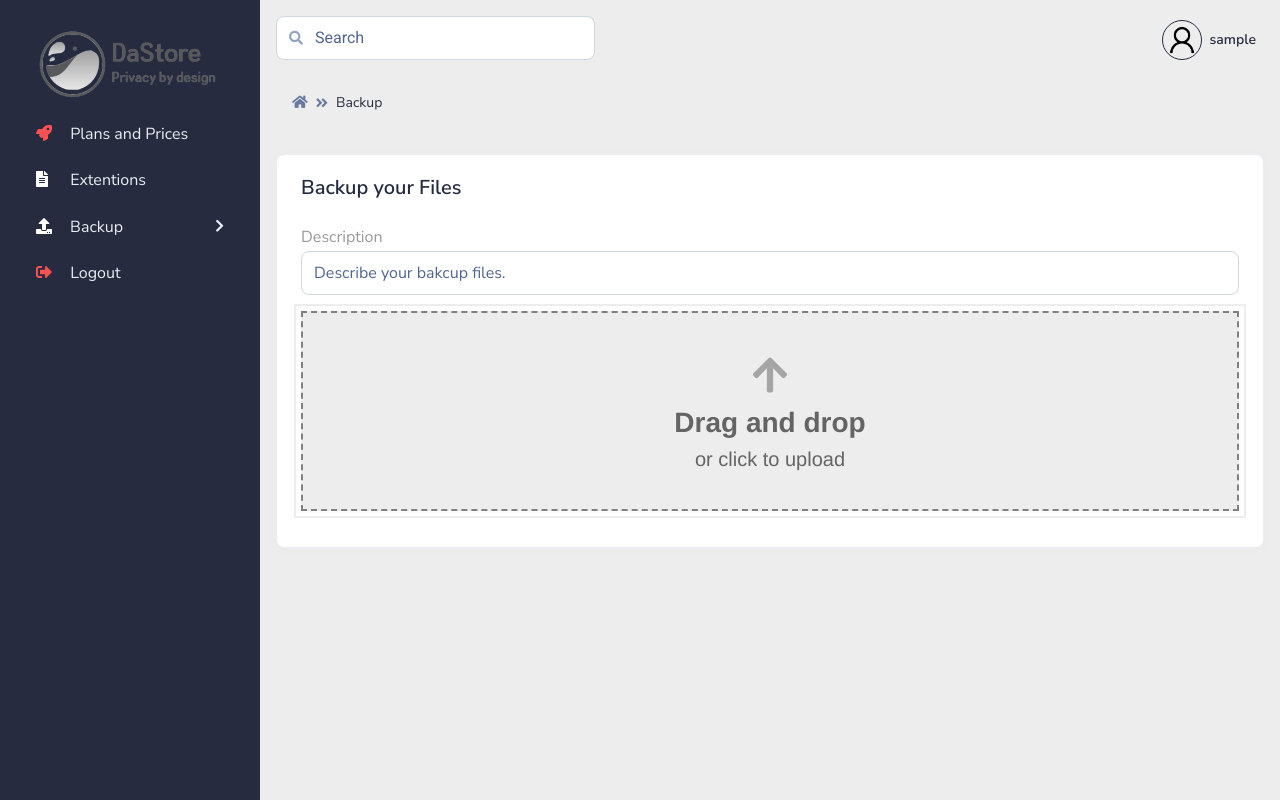
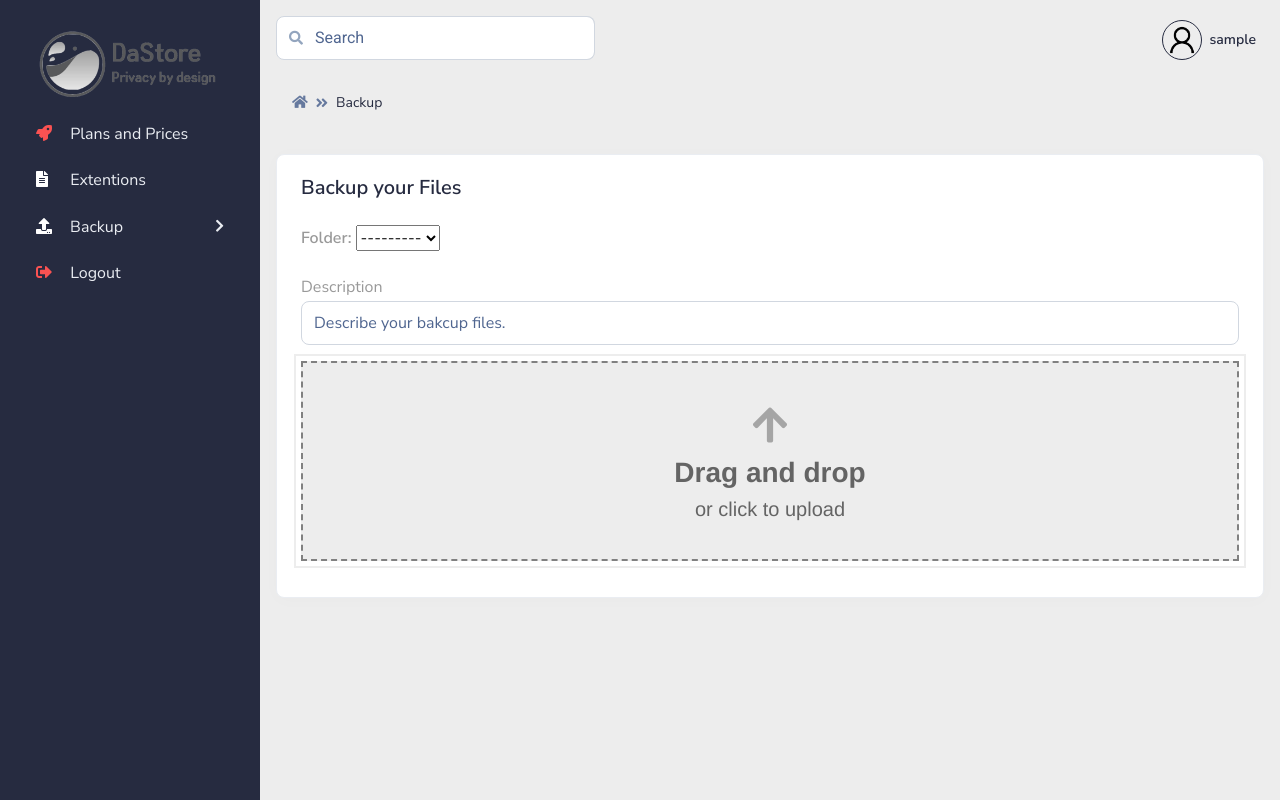
Before and after one commit to ibouzidi/dj_dastore, a Django app: page /backup/ in a window 1280 px wide. Run offline with Django 3.2, Linux system fonts and the light colour scheme; the visitor is signed in with stand-in values (Sample User, id 1); data comes from the database, SQL or seed files in the repository; data that the repository does not hold is empty; some libraries are stand-ins or nearby versions.

Commit message:
added folders when uploading files.

```diff
--- a/extbackup/forms.py
+++ b/extbackup/forms.py
@@ -3,9 +3,11 @@
 
 
 class FileForm(forms.ModelForm):
+    folder = forms.ModelChoiceField(queryset=Folder.objects.all(),
+                                    required=False)
     class Meta:
         model = File
-        fields = ('file', 'description',)
+        fields = ('file', 'description', 'folder')
         widgets = {
             'file': forms.FileInput(attrs={'class': 'dragAndUploadManual',
                                            'id': 'myDragElement',
@@ -16,6 +18,7 @@
                                     'class': 'form-control '
                                              'form-form shadow-none',
                                                   'id': 'file-description'}),
+
         }
 
 
--- a/extbackup/models.py
+++ b/extbackup/models.py
@@ -26,5 +26,6 @@ class File(models.Model):
     content = models.JSONField()
     uploaded_at = models.DateTimeField(auto_now_add=True)
 
+
     def __str__(self):
         return self.name
--- a/extbackup/templates/extbackup/upload.html
+++ b/extbackup/templates/extbackup/upload.html
@@ -167,6 +167,9 @@
                     <form enctype="multipart/form-data" method="post" action="">
                         {% csrf_token %}
                         <p>
+                           {{ form.folder.label_tag }} {{ form.folder }}
+                        </p>
+                        <p>
                             {{ form.description.label  }}
                             {{ form.description }}
                         </p>
@@ -303,8 +306,13 @@
                         } else {
                             data.append( 'file', files[i] );
                             var fileDescription = $('#file-description').val();
+                            var folder = $('#id_folder').val();
+                            console.log(folder)
                             if (fileDescription.trim() !== '') {
                                 data.append('description', fileDescription.trim());
+                            }
+                            if (folder.trim() !== '') {
+                                data.append('folder', folder);
                             }
                             filesTotalSize += files[i].size;
                         }
@@ -319,7 +327,6 @@
                         s.message( 'Only ' + s.maxFiles + ' ' + filePlural + ' allowed.', 1, dropElement, '', s );
                         return 'failed';
                     } else {
-
                         return data;
                     }
                 },
--- a/extbackup/views.py
+++ b/extbackup/views.py
@@ -40,38 +40,6 @@ class BackupUploadView(View):
         form = FileForm(request.POST, request.FILES)
         if form.is_valid():
             files = request.FILES.getlist('file')
-            # Check if any file extension is not supported
-            unsupported_files = []
-            mime = magic.Magic(mime=True)
-            for file in files:
-                if os.path.exists(file.name):
-                    mime_type = mime.from_file(file.name)
-                    if not SupportedExtension.objects.filter(
-                            extension=mime_type).exists():
-                        unsupported_files.append(file.name)
-                else:
-                    print(f"{file.name} path does not exist")
-            # Return error if any file extension is not supported
-            if unsupported_files:
-                return JsonResponse({
-                    'message': f"File type is not supported for files: "
-                               f"{', '.join(unsupported_files)}",
-                }, status=400)
-
-            # Check remaining storage limit for all files combined
-            user_account = request.user
-            storage_limit = user_account.subscription_plan.storage_limit \
-                if user_account.subscription_plan else 0
-            total_size = sum(file.size for file in files)
-            remaining_storage = calculate_storage_remaining(total_size,
-                                                            user_account,
-                                                            storage_limit)
-            # Return error if storage limit is exceeded
-            if remaining_storage < 0:
-                return JsonResponse({
-                    'message': f"Your plan storage limit of {storage_limit:.1f}"
-                               f" GB has been reached.",
-                }, status=400)
             try:
                 file_contents = extract_file_contents(files)
             except Exception as e:
@@ -98,10 +66,14 @@ class BackupUploadView(View):
 
             request.user.storage_usage += total_size
             request.user.save()
-
+            selected_folder = form.cleaned_data.get('folder')
+            print("selected_folder")
+            print(selected_folder)
             new_file = File(
                 user=request.user,
+                name=folder_name.split("/")[-1],
                 file=folder_name.split("/")[-1],
+                folder=selected_folder,
                 description=form.cleaned_data['description'],
                 size=total_size,
                 content=file_contents,
--- a/templates/snippets/sidebare.html
+++ b/templates/snippets/sidebare.html
@@ -85,10 +85,10 @@
                                                              href="{% url 'folder:folder_create' %}"><span><span
                                             class="fas fa-table"></span> Create folder</span></a>
                                     </li>
-{#                                    <li class="nav-item "><a class="nav-link"#}
-{#                                                             href="{% url 'extbackup:folder_contents' %}"><span><span#}
-{#                                            class="fas fa-table"></span> folder List</span></a>#}
-{#                                    </li>#}
+                                    <li class="nav-item "><a class="nav-link"
+                                                             href="{% url 'folder:folder_list' %}"><span><span
+                                            class="fas fa-table"></span> folder List</span></a>
+                                    </li>
                                     <li class="nav-item "><a class="nav-link"
                                                              href="{% url 'extbackup:backup_dashboard' %}"><span><span
                                             class="fas fa-table"></span> Backup Dashboard</span></a>
```
Also changed, not shown: folder/templates/folder/folder_list.html (+6 -5 lines).
